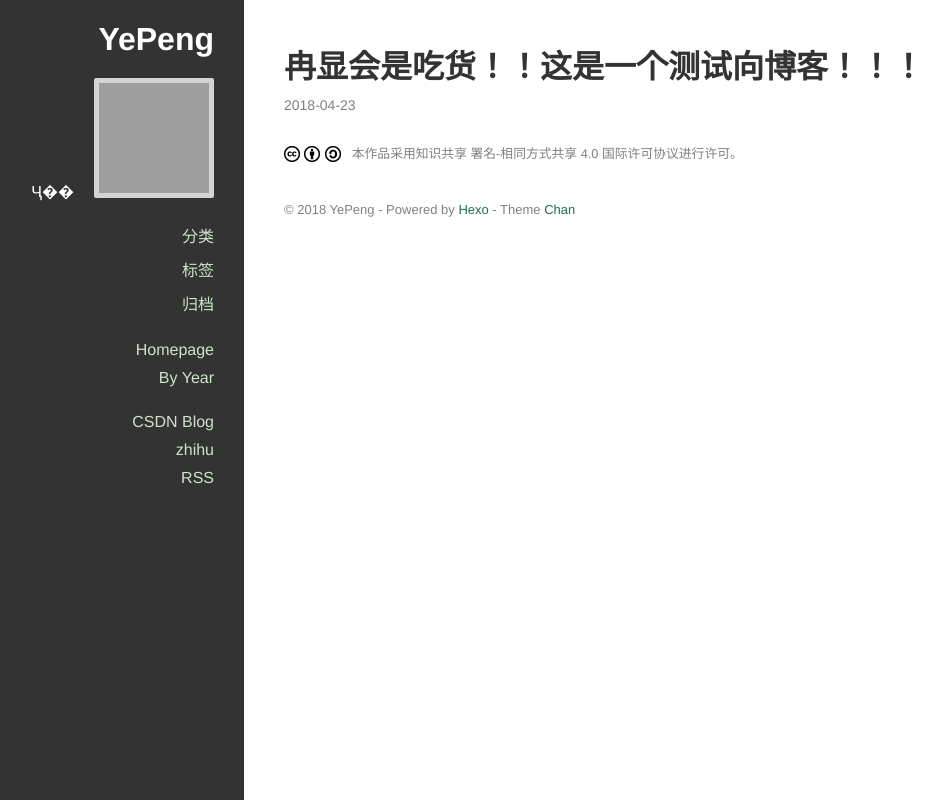
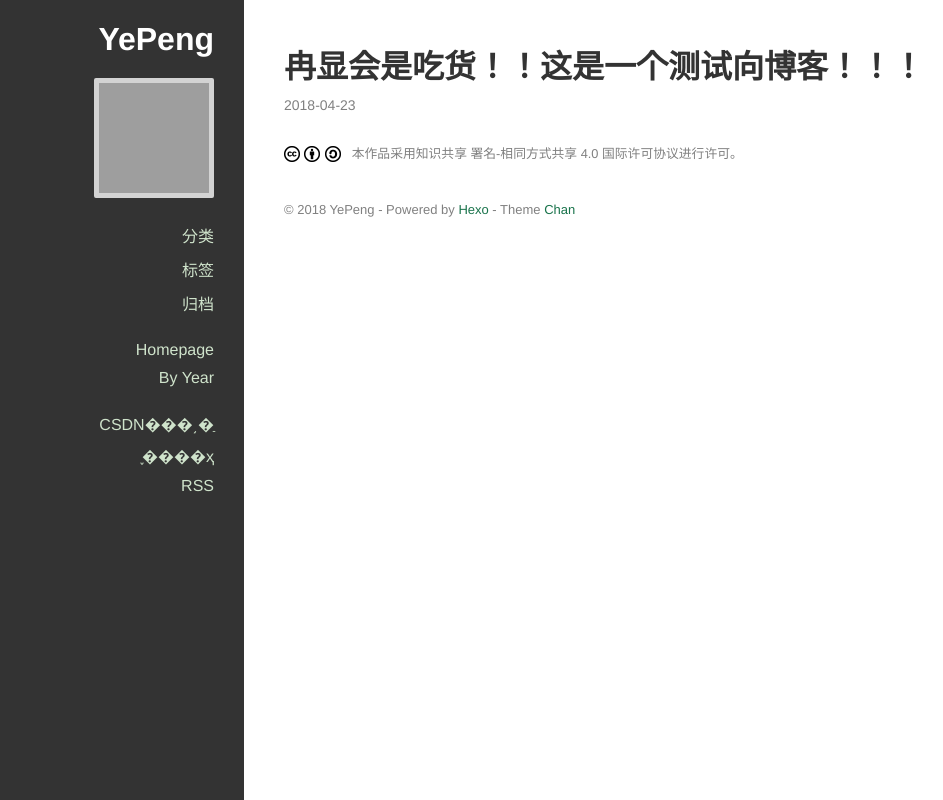
Before and after one commit to ypxsl/ypxsl.github.io, a plain HTML site: page 2018/04/23/冉显会是吃货！！这是一个测试向博客！！！/index.html in a window 1280 px wide. Shown: the whole page, without its empty margins (156-1099 px from the left). Drawn offline with nearby package versions, Linux system fonts and the light colour scheme; grey boxes are pictures that could not be loaded.

Commit message:
Site updated: 2018-04-24 00:05:50

```diff
--- a/2018/04/23/冉显会是吃货！！这是一个测试向博客！！！/index.html
+++ b/2018/04/23/冉显会是吃货！！这是一个测试向博客！！！/index.html
@@ -61,8 +61,6 @@
       <div class="content">
 
 
-          <div class="author">Ҷ��</div>
-
       </div>
 
         <div class="avatar">
@@ -121,13 +119,13 @@
 
 
               <li>
-                <a href="https://blog.csdn.net/o_ha_yo_yepeng" title="CSDN Blog" target="_blank" rel="noopener">CSDN Blog</a>
+                <a href="https://blog.csdn.net/o_ha_yo_yepeng" title="CSDN���͵�ַ" target="_blank" rel="noopener">CSDN���͵�ַ</a>
               </li>
 
 
 
               <li>
-                <a href="https://www.zhihu.com/people/xie-peng-11-13/activities" title="zhihu" target="_blank" rel="noopener">zhihu</a>
+                <a href="https://www.zhihu.com/people/xie-peng-11-13/activities" title="֪����ҳ" target="_blank" rel="noopener">֪����ҳ</a>
               </li>
 
 
```
Also changed, not shown: archives/2018/04/index.html (+2 -4 lines), archives/2018/index.html (+2 -4 lines), archives/index.html (+2 -4 lines), index.html (+2 -4 lines).
